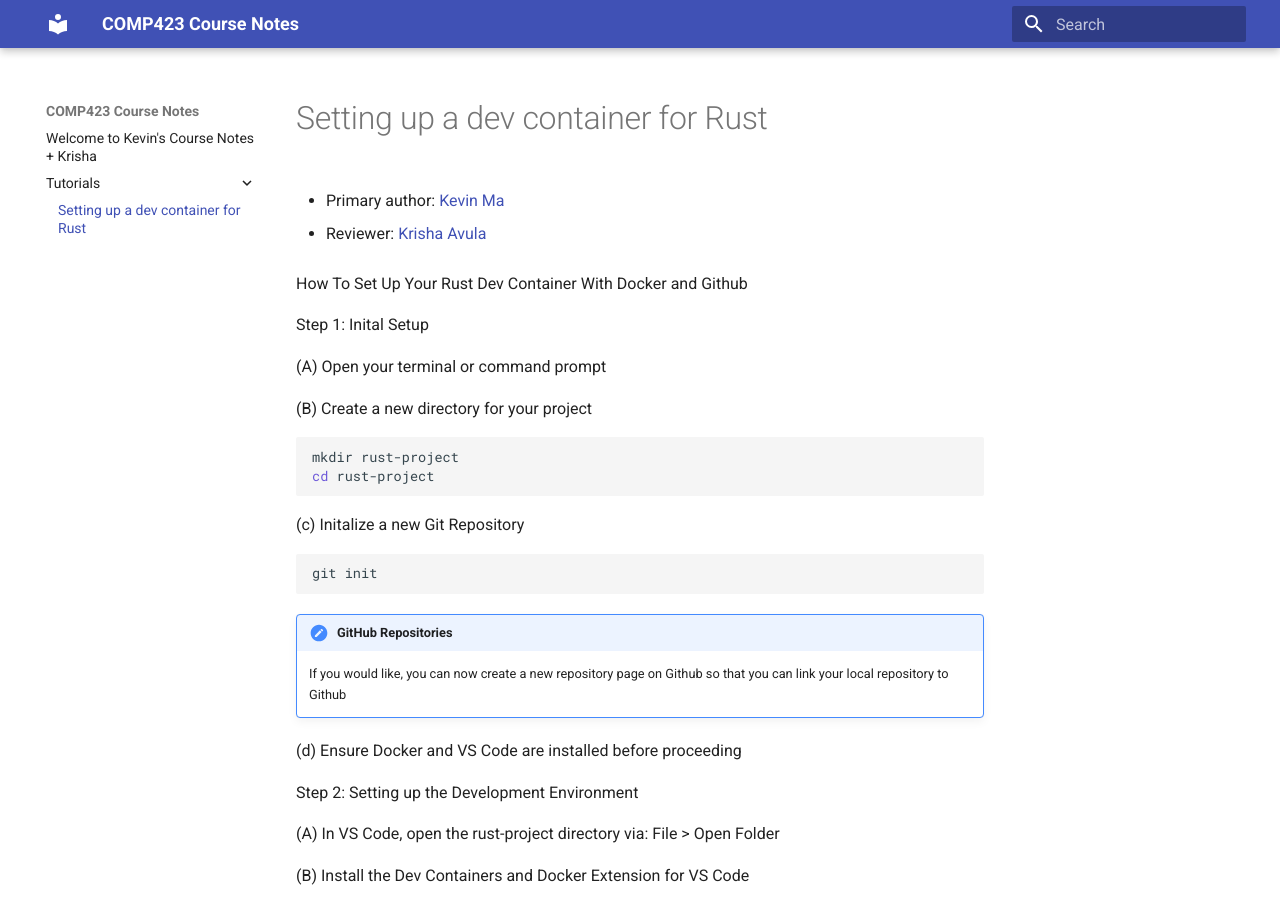
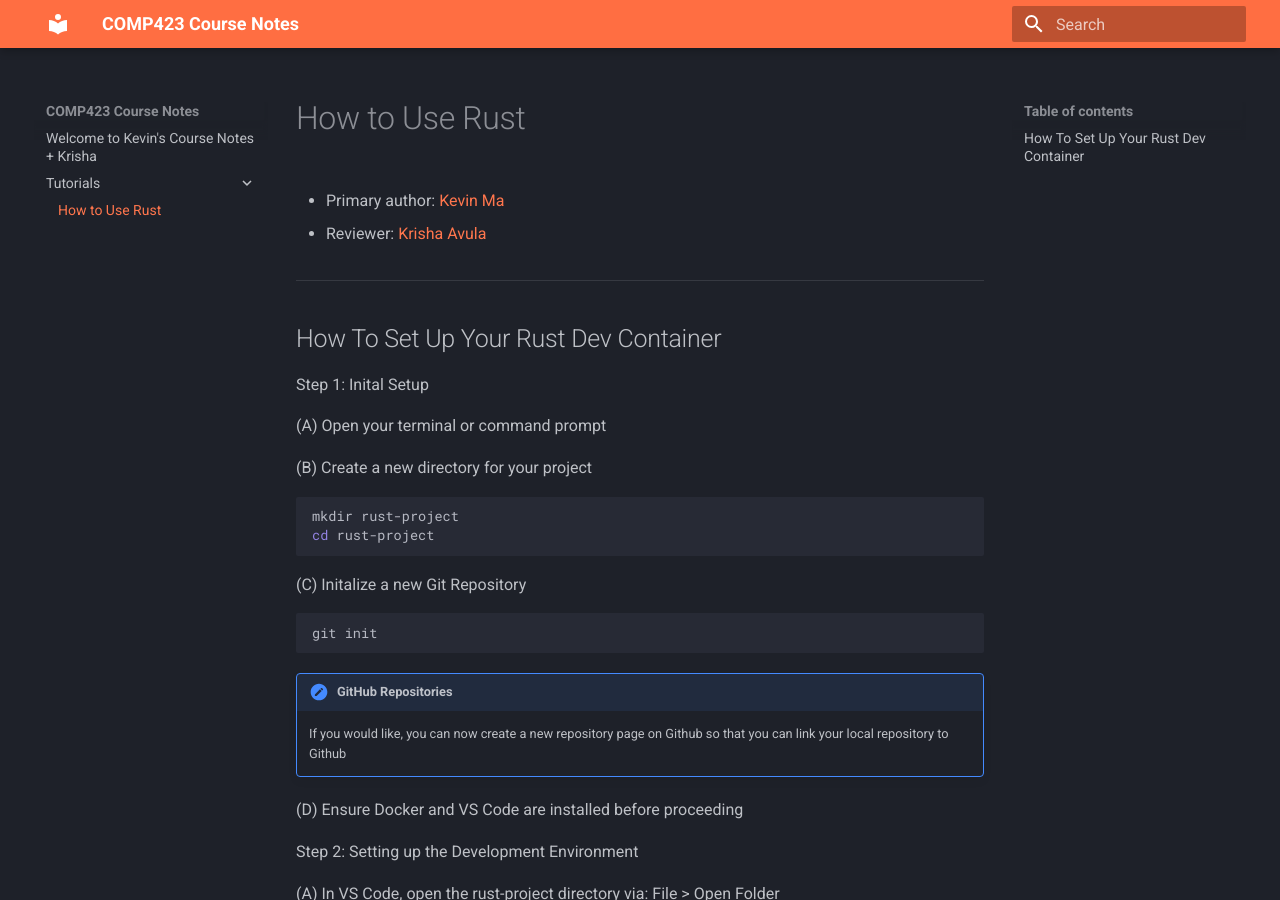
Before and after one commit to Kevinofma/comp423-course-notes, an MkDocs documentation site: the page built from docs/tutorials/rust-setup.md, in a window 1280 px wide and 900 px high. Built offline with MkDocs 1.6.1 and Material for MkDocs 9.7.7, drawn with Linux system fonts in a browser that asks for light colours.

Commit message:
edits on dev container tutorial

````diff
--- a/docs/tutorials/rust-setup.md
+++ b/docs/tutorials/rust-setup.md
@@ -1,10 +1,11 @@
-# Setting up a dev container for Rust
-
+# How to Use Rust
 * Primary author: [Kevin Ma](https://github.com/Kevinofma)
 
 * Reviewer: [Krisha Avula](https://github.com/krisha188)
 
-How To Set Up Your Rust Dev Container With Docker and Github
+---
+How To Set Up Your Rust Dev Container
+---
 
 Step 1: Inital Setup
 
@@ -17,7 +18,7 @@ mkdir rust-project
 cd rust-project
 ```
 
-(c) Initalize a new Git Repository
+(C) Initalize a new Git Repository
 
 ``` bash
 git init
@@ -28,7 +29,7 @@ git init
     If you would like, you can now create a new repository page on Github so that
     you can link your local repository to Github
 
-(d) Ensure Docker and VS Code are installed before proceeding
+(D) Ensure Docker and VS Code are installed before proceeding
 
 Step 2: Setting up the Development Environment
 
--- a/mkdocs.yml
+++ b/mkdocs.yml
@@ -1,6 +1,9 @@
 site_name: COMP423 Course Notes
 theme:
   name: material
+  palette:
+    scheme: slate
+    primary: deep orange
 markdown_extensions:
   - pymdownx.highlight:
       anchor_linenums: true
````
